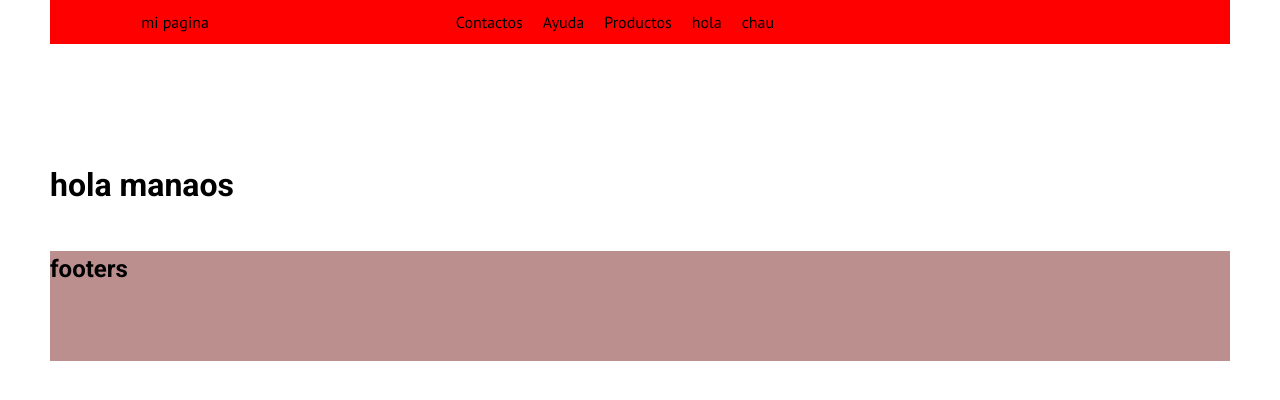
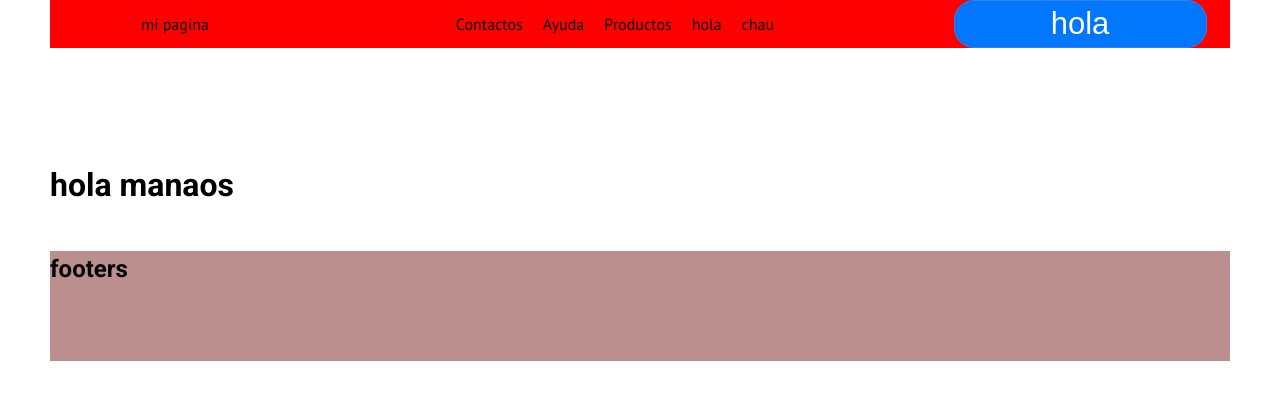
Before and after one commit to LeoCarrocio/Site-your, a Next.js app in the folder front/: page / in a window 1280 px wide. Shown: the top 400 px of the page. Built offline with nearby package versions, Linux system fonts and the light colour scheme.

Commit message:
button agregado

```diff
--- a/front/src/components/headerTypes/HeaderTypeA.tsx
+++ b/front/src/components/headerTypes/HeaderTypeA.tsx
@@ -2,7 +2,7 @@ import React from 'react'
 import styled from 'styled-components'
 // import Link from 'next/link'
 import { HeaderInterface } from '../../interface'
-import { Navegacion, Logo } from '../ui/header'
+import { Navegacion, Logo, Button } from '../ui/components'
 
 interface Heder {
   colorDeFondo: string
@@ -23,6 +23,7 @@ const HeaderTypeA: React.FC<HeaderInterface> = props => {
     <Containers colorDeFondo={props.backgraundColor}>
       <Logo titulo={props.logo} />
       <Navegacion links={props.itemNav} />
+      <Button />
     </Containers>
   )
 }
--- /dev/null
+++ b/front/src/components/ui/components/Button.tsx
@@ -0,0 +1,31 @@
+import React from 'react'
+import styled from 'styled-components'
+
+const Containers = styled.button`
+  -webkit-border-radius: 20px;
+  -moz-border-radius: 20px;
+  border-radius: 20px;
+  height: 0;
+  line-height: 0;
+  color: #ffffff;
+  font-family: Arial;
+  width: 205px;
+  font-size: 31px;
+  /* font-weight: 300; */
+  padding: 23px;
+  background-color: #0077fd;
+  /* -webkit-box-shadow: 1px 1px 20px 0 #000000;
+  -moz-box-shadow: 1px 1px 20px 0 #000000;
+  box-shadow: 1px 1px 20px 0 #000000;
+  text-shadow: 1px 1px 20px #000000; */
+  border: solid #337fed 1px;
+  text-decoration: none;
+  display: inline-block;
+  cursor: pointer;
+  text-align: center;
+`
+
+const Button: React.FC = () => {
+  return <Containers>hola</Containers>
+}
+export default Button
--- /dev/null
+++ b/front/src/components/ui/components/index.ts
@@ -0,0 +1,5 @@
+import Navegacion from './Navegacion'
+import Logo from './Logo'
+import Button from './Button'
+
+export { Navegacion, Logo, Button }
--- a/front/src/components/ui/header/index.ts
+++ /dev/null
@@ -1,4 +0,0 @@
-import Navegacion from './Navegacion'
-import Logo from './Logo'
-
-export { Navegacion, Logo }
```
Also changed, not shown: front/src/components/ui/components/Logo.tsx (renamed from front/src/components/ui/header/Logo.tsx), front/src/components/ui/components/Navegacion.tsx (renamed from front/src/components/ui/header/Navegacion.tsx).
